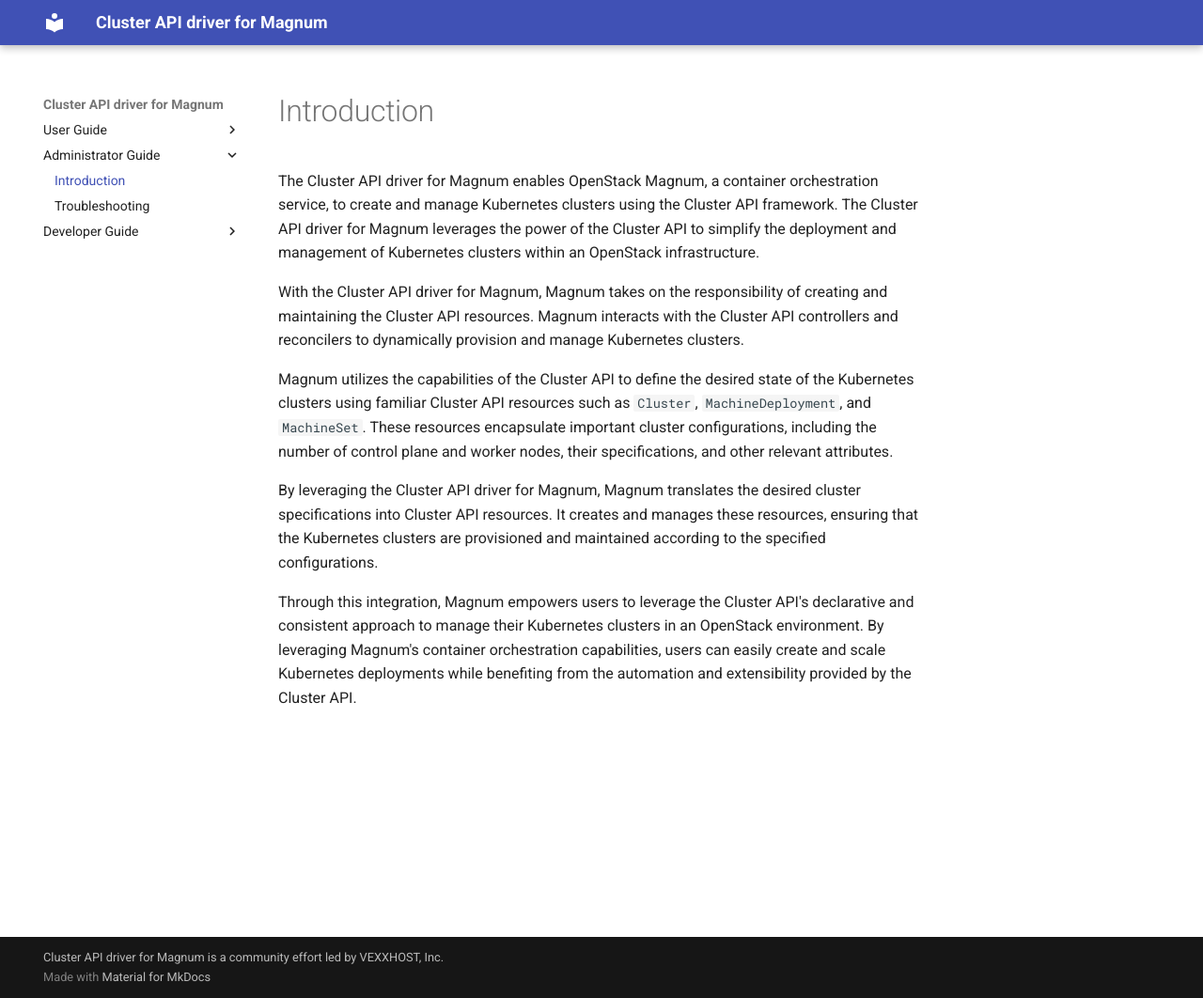
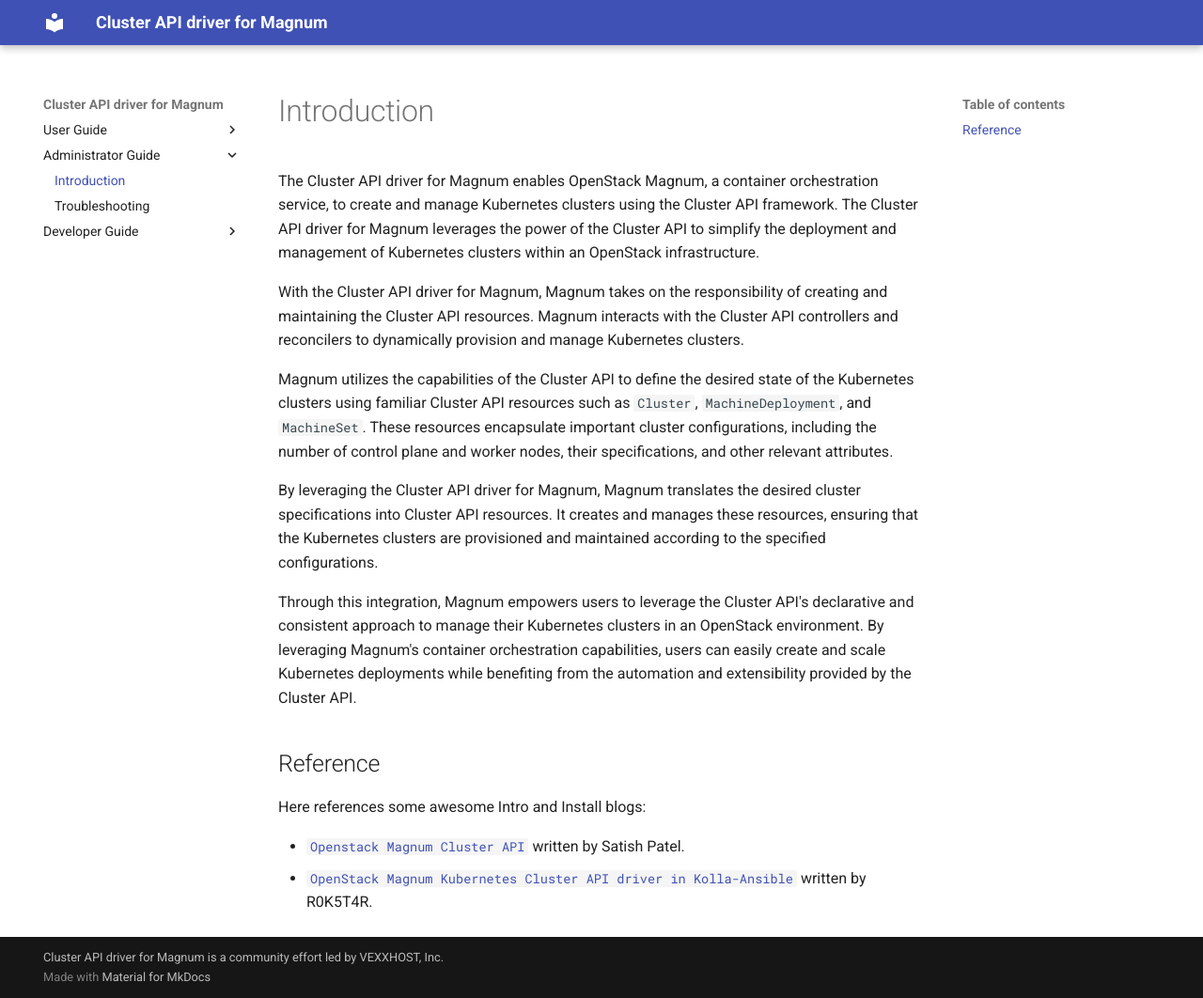
Before and after one commit to vexxhost/magnum-cluster-api, an MkDocs documentation site: the page built from docs/admin/intro.md, in a window 1280 px wide and 1062 px high. Shown: the whole window at 94% size. Built offline with MkDocs 1.6.1 and Material for MkDocs 9.7.7, drawn with Linux system fonts in a browser that asks for light colours.

Commit message:
Add blog references

```diff
--- a/docs/admin/intro.md
+++ b/docs/admin/intro.md
@@ -27,3 +27,10 @@
 OpenStack environment. By leveraging Magnum's container orchestration
 capabilities, users can easily create and scale Kubernetes deployments while
 benefiting from the automation and extensibility provided by the Cluster API.
+
+## Reference
+
+Here references some awesome Intro and Install blogs:
+
+- [`Openstack Magnum Cluster API`](https://satishdotpatel.github.io/openstack-magnum-capi/) written by Satish Patel.
+- [`OpenStack Magnum Kubernetes Cluster API driver in Kolla-Ansible`](https://www.roksblog.de/openstack-magnum-cluster-api-driver/) written by R0K5T4R.
```
Also changed, not shown: docs/user/getting-started.md (+6 -0 lines).
